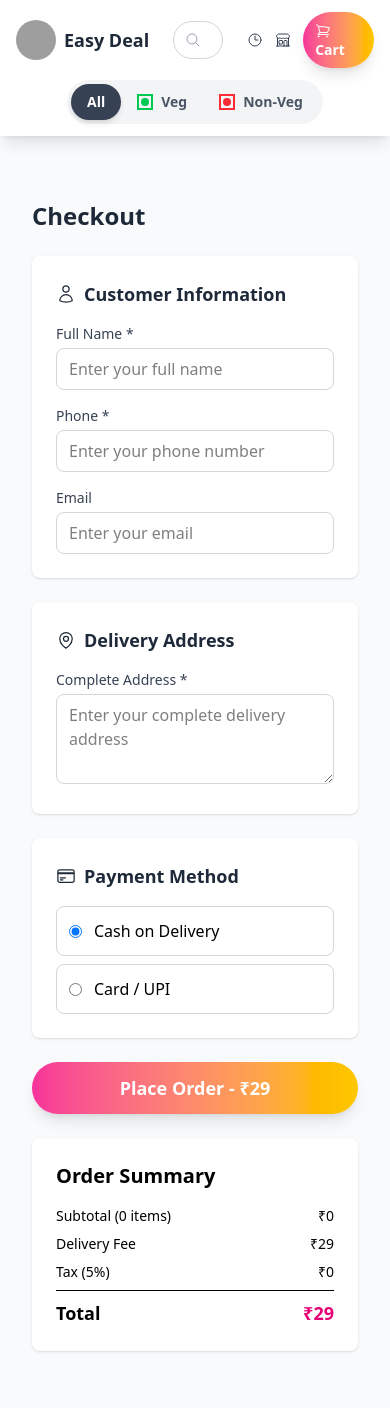
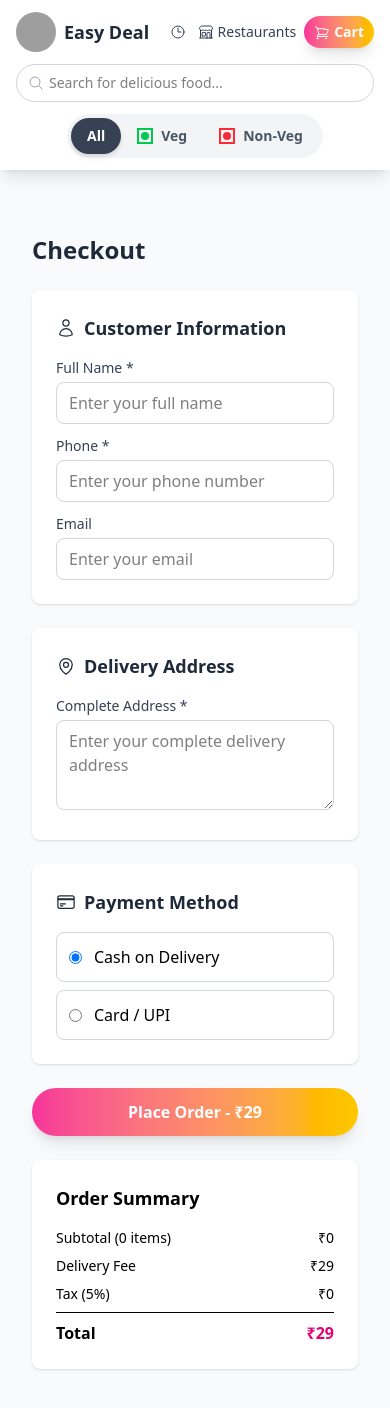
Before and after one commit to giteadi/fastfood, a React (Vite) app: page /checkout in a window 390 px wide. Shown: the top 1408 px of the page. Built offline with nearby package versions, Linux system fonts and the light colour scheme; grey boxes are pictures that could not be loaded.

Commit message:
working on responsiveness

```diff
--- a/src/components/FoodMenu.jsx
+++ b/src/components/FoodMenu.jsx
@@ -53,13 +53,13 @@ const FoodMenu = ({ searchTerm, dietaryFilter }) => {
     <div className="space-y-8">
       {/* Hero Section */}
       <motion.div initial={{ opacity: 0, y: 20 }} animate={{ opacity: 1, y: 0 }} className="text-center py-8">
-        <h2 className="text-4xl font-bold text-gray-800 mb-4">
+        <h2 className="text-3xl sm:text-4xl font-bold text-gray-800 mb-4">
           Delicious Food,{" "}
           <span className="text-transparent bg-clip-text bg-gradient-to-r from-pink-500 to-yellow-400">
             Delivered Fast
           </span>
         </h2>
-        <p className="text-gray-600 text-lg max-w-2xl mx-auto">
+        <p className="text-gray-600 text-base sm:text-lg max-w-2xl mx-auto">
           Order from your favorite restaurants and enjoy fresh meals at your doorstep in minutes!
         </p>
 
--- a/src/components/Header.jsx
+++ b/src/components/Header.jsx
@@ -66,10 +66,10 @@ const Header = ({
             </div>
           </motion.div>
 
-          {/* Search Bar - Responsive */}
-          <div className="flex-1 max-w-xs sm:max-w-md mx-2 sm:mx-4 lg:mx-8">
+          {/* Search Bar - Desktop/Tablet (inline) */}
+          <div className="hidden sm:block flex-1 max-w-md mx-4 lg:mx-8">
             <div className="relative">
-              <MagnifyingGlassIcon className="absolute left-3 top-1/2 transform -translate-y-1/2 w-4 h-4 sm:w-5 sm:h-5 text-gray-400" />
+              <MagnifyingGlassIcon className="absolute left-3 top-1/2 transform -translate-y-1/2 w-5 h-5 text-gray-400" />
               <input
                 type="text"
                 placeholder="Search for delicious food..."
@@ -80,7 +80,7 @@ const Header = ({
                     navigate("/restaurants")
                   }
                 }}
-                className="w-full pl-8 sm:pl-10 pr-4 py-2 text-sm sm:text-base border border-gray-300 rounded-full focus:outline-none focus:ring-2 focus:ring-pink-500 focus:border-transparent"
+                className="w-full pl-10 pr-4 py-2 text-base border border-gray-300 rounded-full focus:outline-none focus:ring-2 focus:ring-pink-500 focus:border-transparent"
               />
               {searchTerm && (
                 <div className="absolute left-0 right-0 mt-2 bg-white border border-gray-200 rounded-xl shadow-lg overflow-hidden z-50">
@@ -136,23 +136,65 @@ const Header = ({
               className="flex items-center space-x-1 sm:space-x-2 text-gray-700 hover:text-pink-600 transition-colors"
             >
               <BuildingStorefrontIcon className="w-4 h-4 sm:w-5 sm:h-5" />
-              <span className="font-medium text-sm sm:text-base hidden sm:inline">Restaurants</span>
+              <span className="font-medium text-sm sm:text-base inline">Restaurants</span>
             </Link>
 
             {/* Cart Link - Responsive */}
             <Link
               to="/cart"
-              className="relative bg-gradient-to-r from-pink-500 to-yellow-400 text-white px-3 sm:px-6 py-2 rounded-full font-semibold shadow-lg hover:shadow-xl transition-shadow text-sm sm:text-base"
+              className="relative bg-gradient-to-r from-pink-500 to-yellow-400 text-white px-2.5 sm:px-6 py-1.5 sm:py-2 rounded-full font-semibold shadow-lg hover:shadow-xl transition-shadow text-sm sm:text-base"
             >
               <ShoppingCartIcon className="w-4 h-4 sm:w-5 sm:h-5 inline mr-1 sm:mr-2" />
               <span className="hidden sm:inline">Cart</span>
               <span className="sm:hidden">Cart</span>
               {getCartCount() > 0 && (
-                <span className="absolute -top-2 -right-2 bg-red-500 text-white text-xs rounded-full w-4 h-4 sm:w-5 sm:h-5 flex items-center justify-center">
+                <span className="absolute -top-1.5 -right-1.5 bg-red-500 text-white text-[10px] sm:text-xs rounded-full w-3.5 h-3.5 sm:w-5 sm:h-5 flex items-center justify-center">
                   {getCartCount()}
                 </span>
               )}
             </Link>
+          </div>
+        </div>
+
+        {/* Mobile Search Bar - placed below header for better UX */}
+        <div className="sm:hidden mt-3">
+          <div className="relative">
+            <MagnifyingGlassIcon className="absolute left-3 top-1/2 transform -translate-y-1/2 w-4 h-4 text-gray-400" />
+            <input
+              type="text"
+              placeholder="Search for delicious food..."
+              value={searchTerm}
+              onChange={(e) => onSearchChange(e.target.value)}
+              onKeyDown={(e) => {
+                if (e.key === "Enter") {
+                  navigate("/restaurants")
+                }
+              }}
+              className="w-full pl-8 pr-4 py-2 text-sm border border-gray-300 rounded-full focus:outline-none focus:ring-2 focus:ring-pink-500 focus:border-transparent"
+            />
+            {searchTerm && (
+              <div className="absolute left-0 right-0 mt-2 bg-white border border-gray-200 rounded-xl shadow-lg overflow-hidden z-50">
+                {suggestions.length > 0 ? (
+                  suggestions.map((r) => (
+                    <button
+                      key={r.id}
+                      onClick={() => navigate(`/restaurant/${r.id}`)}
+                      className="w-full text-left px-3 py-2 hover:bg-gray-50 flex items-center justify-between"
+                    >
+                      <span className="text-sm text-gray-800">{r.name}</span>
+                      <span className="text-xs text-gray-500">{r.cuisines.join(", ")}</span>
+                    </button>
+                  ))
+                ) : (
+                  <button
+                    onClick={() => navigate("/restaurants")}
+                    className="w-full text-left px-3 py-2 hover:bg-gray-50 text-sm text-gray-700"
+                  >
+                    No match — View all restaurants
+                  </button>
+                )}
+              </div>
+            )}
           </div>
         </div>
 
--- a/src/pages/CartPage.jsx
+++ b/src/pages/CartPage.jsx
@@ -19,7 +19,7 @@ const CartPage = () => {
         {cartItems.length > 0 && (
           <button
             onClick={() => navigate("/checkout")}
-            className="bg-gradient-to-r from-pink-500 to-yellow-400 text-white px-4 py-2 rounded-full font-semibold shadow-lg hover:shadow-xl transition-shadow"
+            className="bg-gradient-to-r from-pink-500 to-yellow-400 text-white px-4 py-2 rounded-full font-semibold shadow-lg hover:shadow-xl transition-shadow text-sm sm:text-base"
           >
             Proceed to Checkout
           </button>
@@ -120,7 +120,7 @@ const CartPage = () => {
               whileHover={{ scale: 1.02 }}
               whileTap={{ scale: 0.98 }}
               onClick={() => navigate("/checkout")}
-              className="w-full mt-4 bg-gradient-to-r from-pink-500 to-yellow-400 text-white py-3 rounded-full font-semibold text-lg shadow-lg hover:shadow-xl transition-shadow"
+              className="w-full mt-4 bg-gradient-to-r from-pink-500 to-yellow-400 text-white py-3 rounded-full font-semibold text-base sm:text-lg shadow-lg hover:shadow-xl transition-shadow"
             >
               Place Order
             </motion.button>
--- a/src/pages/CheckoutPage.jsx
+++ b/src/pages/CheckoutPage.jsx
@@ -60,7 +60,7 @@ const CheckoutPage = () => {
     <div className="container mx-auto px-4 py-8">
       <h1 className="text-2xl sm:text-3xl font-bold text-gray-800 mb-6">Checkout</h1>
 
-      <div className="grid grid-cols-1 lg:grid-cols-3 gap-6">
+      <div className="grid grid-cols-1 lg:grid-cols-3 gap-6 sm:gap-8">
         {/* Form */}
         <form onSubmit={handleSubmit} className="lg:col-span-2 space-y-6">
           {/* Customer Information */}
@@ -70,7 +70,7 @@ const CheckoutPage = () => {
               Customer Information
             </h3>
 
-            <div className="grid grid-cols-1 md:grid-cols-2 gap-4">
+            <div className="grid grid-cols-1 md:grid-cols-2 gap-3 sm:gap-4">
               <div>
                 <label className="block text-sm font-medium text-gray-700 mb-1">Full Name *</label>
                 <input
@@ -166,7 +166,7 @@ const CheckoutPage = () => {
             disabled={isProcessing}
             whileHover={{ scale: isProcessing ? 1 : 1.02 }}
             whileTap={{ scale: isProcessing ? 1 : 0.98 }}
-            className={`w-full py-3 rounded-full font-semibold text-lg shadow-lg transition-all ${
+            className={`w-full py-3 rounded-full font-semibold text-base sm:text-lg shadow-lg transition-all ${
               isProcessing
                 ? "bg-gray-400 cursor-not-allowed"
                 : "bg-gradient-to-r from-pink-500 to-yellow-400 text-white hover:shadow-xl"
@@ -178,7 +178,7 @@ const CheckoutPage = () => {
 
         {/* Summary */}
         <div className="bg-white p-6 rounded-lg shadow-sm h-fit">
-          <h2 className="text-xl font-bold mb-4">Order Summary</h2>
+          <h2 className="text-lg sm:text-xl font-bold mb-4">Order Summary</h2>
           <div className="space-y-2 text-sm">
             <div className="flex justify-between">
               <span>Subtotal ({cartItems.length} items)</span>
@@ -192,7 +192,7 @@ const CheckoutPage = () => {
               <span>Tax (5%)</span>
               <span>₹{tax}</span>
             </div>
-            <div className="border-t pt-2 flex justify-between font-semibold text-lg">
+            <div className="border-t pt-2 flex justify-between font-semibold text-base sm:text-lg">
               <span>Total</span>
               <span className="text-pink-600">₹{finalTotal}</span>
             </div>
```
Also changed, not shown: src/components/CategoryFilter.jsx (+4 -4 lines), src/components/FoodCard.jsx (+4 -4 lines), src/pages/FoodDetail.jsx (+7 -5 lines), src/pages/RestaurantsList.jsx (+4 -3 lines).
